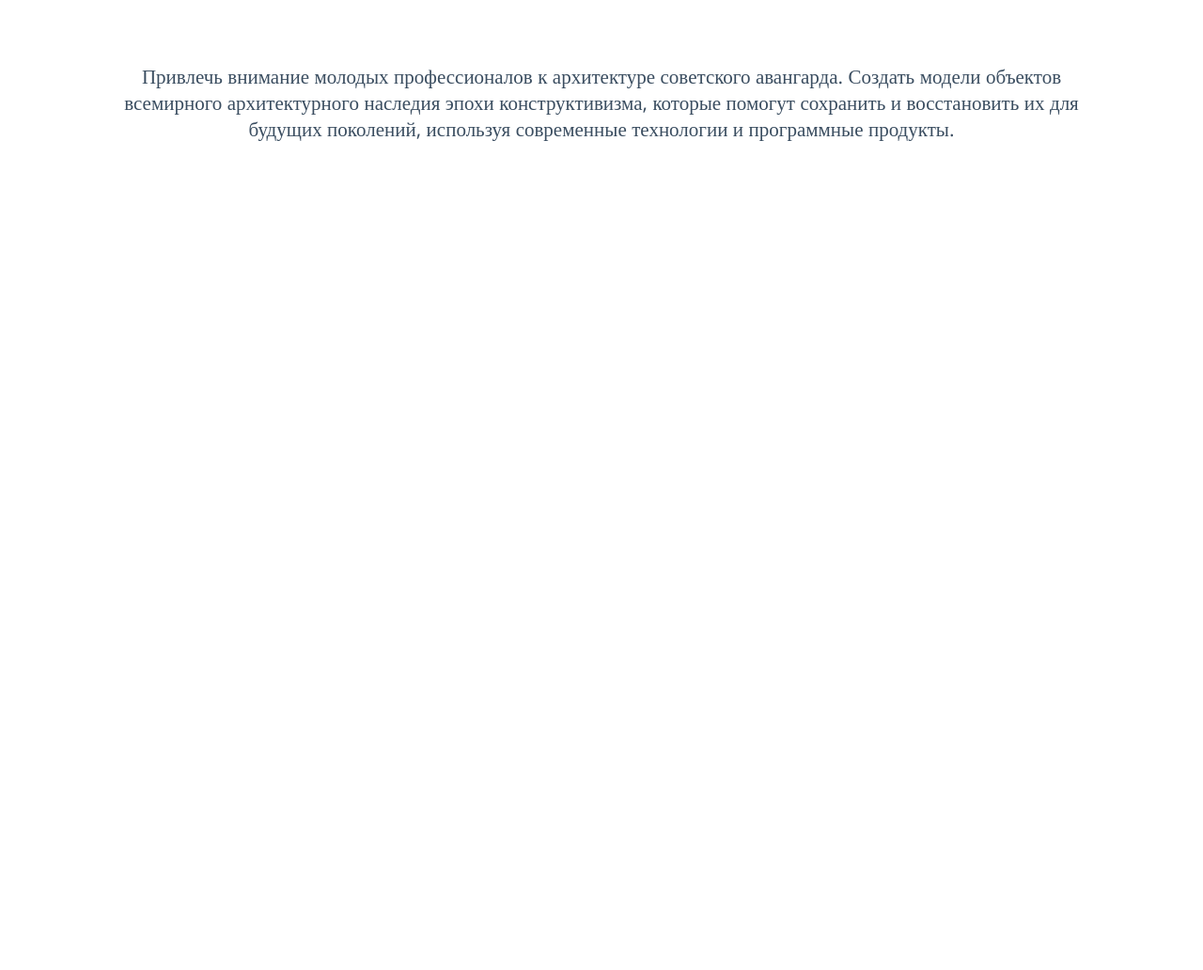
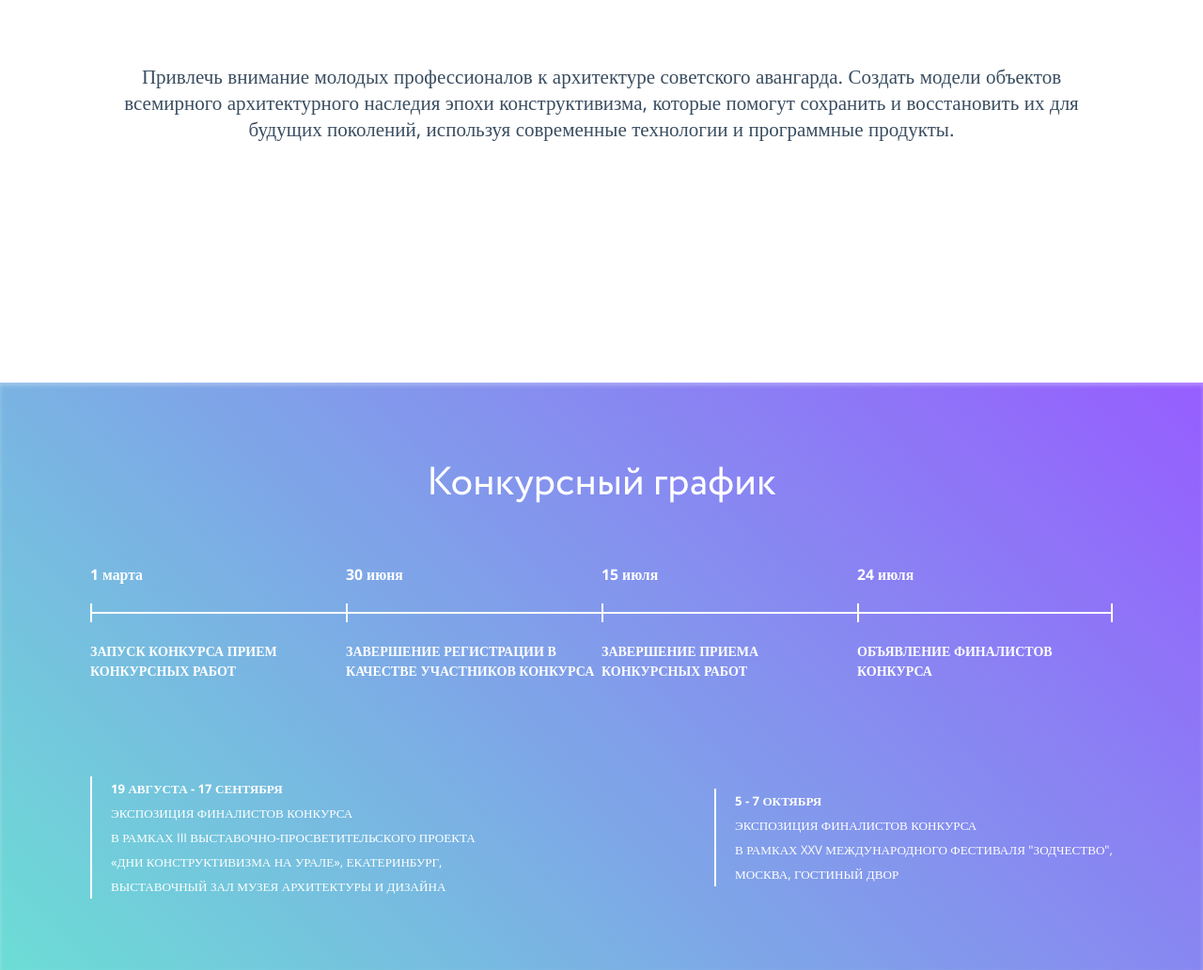
Before and after one commit to JosephYanArley/bim, a website: page public_html/index.html in a window 1280 px wide. Shown: the part 1189-2221 px from the top of the page at 94% size. Before the commit the page ends 1596 px from the top, so only its background shows below. Drawn offline with nearby package versions, Linux system fonts and the light colour scheme.

Commit message:
Third adaptive (test)

```diff
--- a/public_html/index.html
+++ b/public_html/index.html
@@ -65,59 +65,59 @@
         </h1>
         <span class="second-slide-text">Привлечь внимание молодых профессионалов к архитектуре советского авангарда. Создать модели объектов всемирного архитектурного наследия эпохи конструктивизма, которые помогут сохранить и восстановить их для будущих поколений, используя современные технологии и программные продукты.</span>
     </section>
-    <!--<section class="gradient" id="timetable">-->
-        <!--<article class="third-slide-article">-->
-            <!--<h1 class="third-slide-title">Конкурсный график</h1>-->
-                <!--<div class="third-slide-graph">-->
-                    <!--<div class="third-slide-date">-->
-                        <!--<span>1 марта</span>-->
-                        <!--<div class="third-slide-scale"></div>-->
-                        <!--<div class="third-slide-date-desc">-->
-                            <!--запуск конкурса<br>-->
-                            <!--прием конкурсных работ-->
-                        <!--</div>-->
-                    <!--</div>-->
-                    <!--<div class="third-slide-date">-->
-                        <!--<span>30 июня</span>-->
-                        <!--<div class="third-slide-scale"></div>-->
-                        <!--<div class="third-slide-date-desc">-->
-                            <!--завершение регистрации в <br>качестве участников конкурса-->
-                        <!--</div>-->
-                    <!--</div>-->
-                    <!--<div class="third-slide-date">-->
-                        <!--<span>15 июля</span>-->
-                        <!--<div class="third-slide-scale"></div>-->
-                        <!--<div class="third-slide-date-desc">-->
-                            <!--завершение приема<br>-->
-                            <!--конкурсных работ-->
-                        <!--</div>-->
-                    <!--</div>-->
-                    <!--<div class="third-slide-date">-->
-                        <!--<span>24 июля</span>-->
-                        <!--<div class="third-slide-scale last-scale"></div>-->
-                        <!--<div class="third-slide-date-desc">-->
-                            <!--объявление финалистов<br> конкурса-->
-                        <!--</div>-->
-                    <!--</div>-->
-                <!--</div>-->
-            <!--<div class="third-slide-post">-->
-                <!--<div class="third-slide-post-element">-->
-                    <!--<span>19 августа - 17 сентября</span>-->
-                    <!--<span>экспозиция финалистов конкурса<br>-->
-                    <!--в рамках III  выставочно-просветительского проекта<br>-->
-                    <!--«Дни конструктивизма на Урале», Екатеринбург,<br>-->
-                    <!--Выставочный зал Музея архитектуры и дизайна<br></span>-->
-                <!--</div>-->
-                <!--<div class="third-slide-post-element">-->
-                    <!--<span>5 - 7 октября</span>-->
-                    <!--<span>экспозиция финалистов конкурса<br>-->
-                    <!--в рамках XXV Международного фестиваля "Зодчество",<br>-->
-                    <!--Москва, Гостиный Двор</span>-->
-                <!--</div>-->
-            <!--</div>-->
+    <section class="gradient" id="timetable">
+        <article class="third-slide-article">
+            <h1 class="third-slide-title">Конкурсный график</h1>
+                <div class="third-slide-graph">
+                    <div class="third-slide-date">
+                        <span>1 марта</span>
+                        <div class="third-slide-scale"></div>
+                        <div class="third-slide-date-desc">
+                            запуск конкурса
+                            прием конкурсных работ
+                        </div>
+                    </div>
+                    <div class="third-slide-date">
+                        <span>30 июня</span>
+                        <div class="third-slide-scale"></div>
+                        <div class="third-slide-date-desc">
+                            завершение регистрации в качестве участников конкурса
+                        </div>
+                    </div>
+                    <div class="third-slide-date">
+                        <span>15 июля</span>
+                        <div class="third-slide-scale"></div>
+                        <div class="third-slide-date-desc">
+                            завершение приема
+                            конкурсных работ
+                        </div>
+                    </div>
+                    <div class="third-slide-date">
+                        <span>24 июля</span>
+                        <div class="third-slide-scale last-scale"></div>
+                        <div class="third-slide-date-desc">
+                            объявление финалистов конкурса
+                        </div>
+                    </div>
+                </div>
+            <div class="third-slide-post">
+                <div class="third-slide-post-element">
+                    <span>19 августа - 17 сентября</span>
+                    <span>экспозиция финалистов конкурса<br>
+                    в рамках III  выставочно-просветительского проекта<br>
+                    «Дни конструктивизма на Урале», Екатеринбург,<br>
+                    Выставочный зал Музея архитектуры и дизайна<br></span>
+                </div>
+                <div class="third-slide-post-element">
+                    <span>5 - 7 октября</span>
+                    <span>экспозиция финалистов конкурса<br>
+                    в рамках XXV Международного фестиваля "Зодчество",<br>
+                    Москва, Гостиный Двор</span>
+                </div>
+            </div>
 
-        <!--</article>-->
-    <!--</section>-->
+        </article>
+    </section>
     <!--<section class="blank" id="participate">-->
         <!--<h1 class="fourth-slide-title">-->
             <!--Участие в конкурсе-->
--- a/public_html/stylesheets/main_bim.css
+++ b/public_html/stylesheets/main_bim.css
@@ -294,7 +294,7 @@ section{
     font-size: 1rem;
     font-family: "Open Sans";
     font-weight: 600;
-    line-height: 1.8;
+    line-height: 1.5rem;
 }
 
 .third-slide-post{
@@ -837,6 +837,12 @@ footer{
 }
 
 @media only screen and (max-width: 570px){
+    .third-slide-graph{
+        margin-bottom: 10%;
+    }
+    .third-slide-date-desc{
+        font-size: 0.6rem;
+    }
 .fourth-slide-scheme{
     flex-direction: column;
     align-items: center;
```
